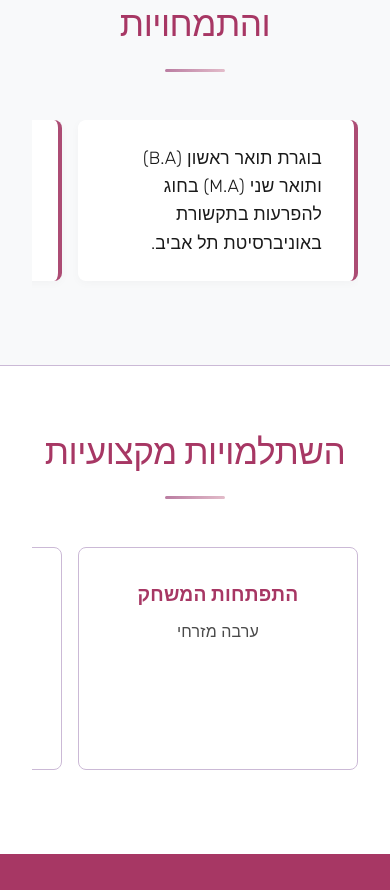
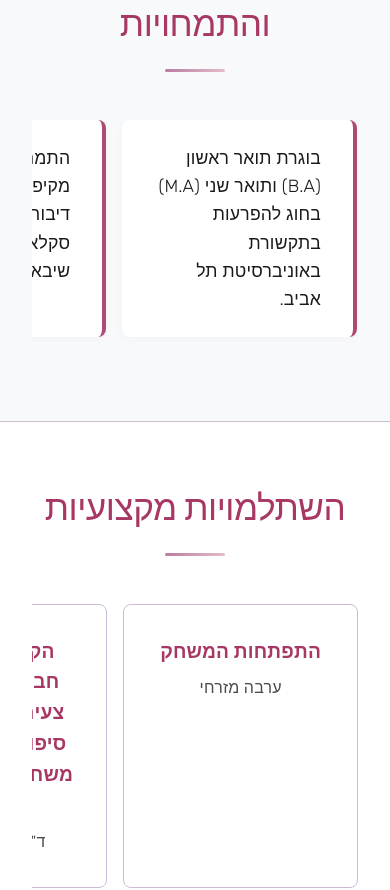
Before and after one commit to Elelto/hadas-toda, a React (Vite) app: page /about in a window 390 px wide. Shown: the part 2109-2999 px from the top of the page. Built offline with nearby package versions, Linux system fonts and the light colour scheme; no server answers; the database is empty.

Commit message:
style(mobile): decrease swipe card width to make horizontal scrolling more obvious

```diff
--- a/src/styles/about.css
+++ b/src/styles/about.css
@@ -280,9 +280,8 @@
   .qualifications-list li,
   .course-item {
     scroll-snap-align: center;
-    flex: 0 0 85%;
-    max-width: 320px;
-    min-width: 280px;
+    flex: 0 0 72%;
+    max-width: 300px;
   }
 
   .section-bio,
--- a/src/styles/online-therapy.css
+++ b/src/styles/online-therapy.css
@@ -322,8 +322,8 @@
   }
   .benefits-grid > * {
     scroll-snap-align: center;
-    flex: 0 0 85%;
-    max-width: 320px;
+    flex: 0 0 72%;
+    max-width: 300px;
   }
 
   .benefit-card {
--- a/src/styles/testimonials.css
+++ b/src/styles/testimonials.css
@@ -94,8 +94,8 @@
   }
   .testimonials-gallery > * {
     scroll-snap-align: center;
-    flex: 0 0 85%;
-    max-width: 320px;
+    flex: 0 0 72%;
+    max-width: 300px;
   }
 }
 
```
